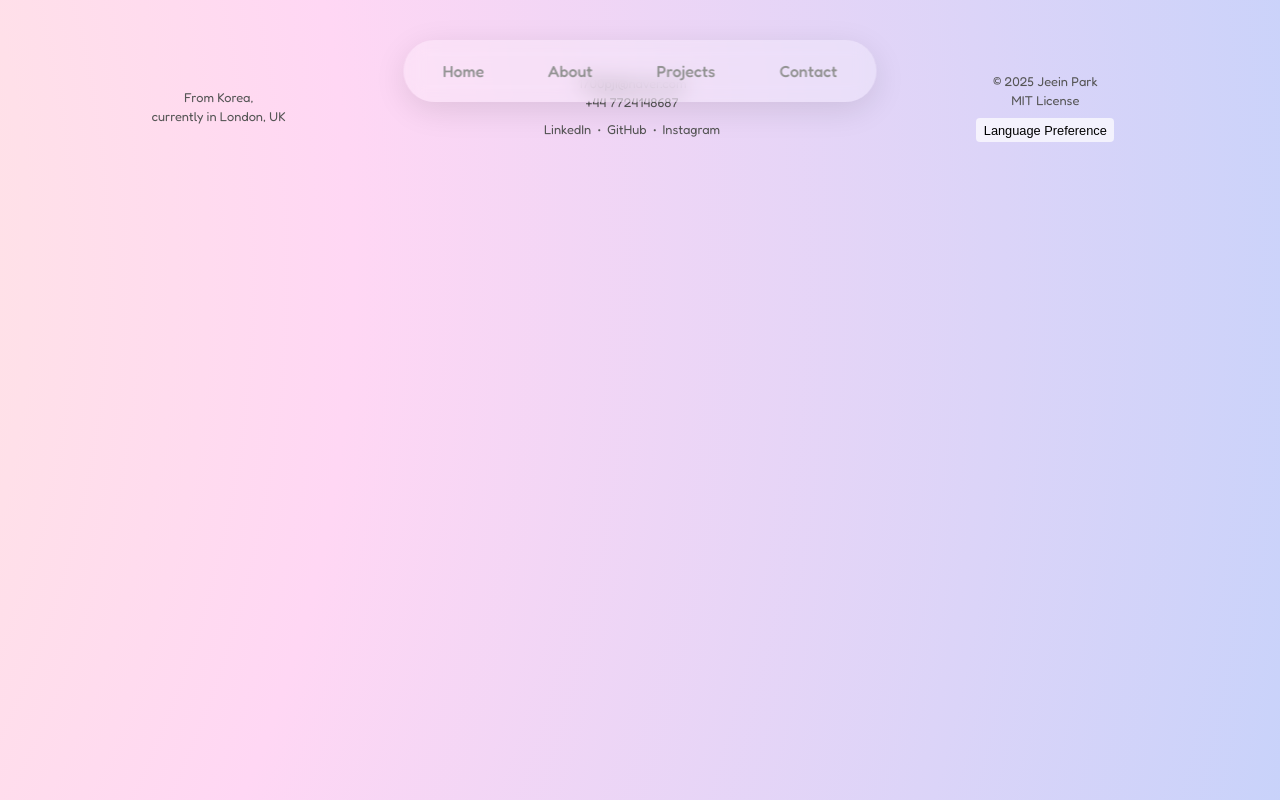
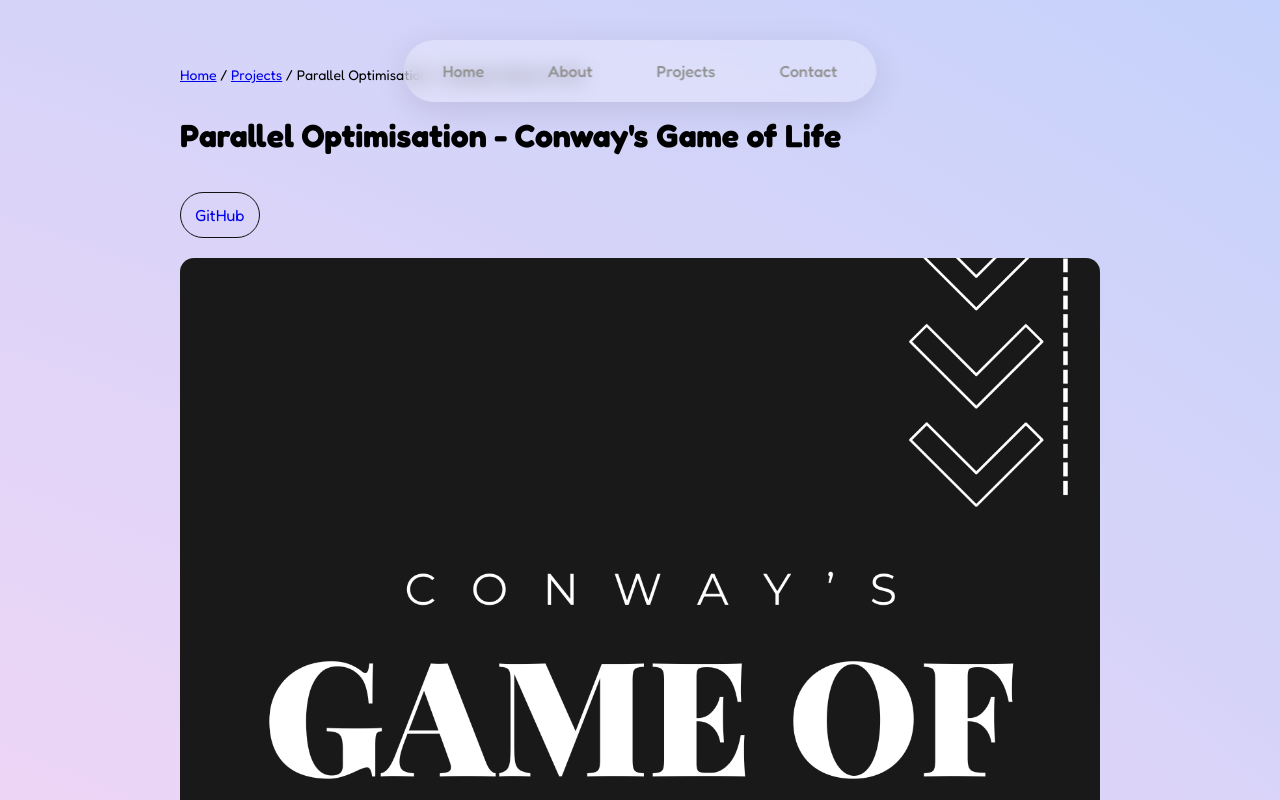
Before and after one commit to JeeIn-Park/JeeIn-Park.github.io, a React (Vite) app: page /projects/game-of-life in a window 1280 px wide. Shown: the top 800 px of the page. Built offline with nearby package versions, Linux system fonts and the light colour scheme.

Commit message:
detail page separation

```diff
--- a/src/App.tsx
+++ b/src/App.tsx
@@ -1,6 +1,7 @@
 import React, { useEffect } from "react";
 import { Routes, Route } from "react-router-dom";
 import { useTranslation } from "react-i18next";
+import ProjectDetail from "./pages/ProjectDetail";
 
 import Navbar from "./components/Navbar";
 import Footer from "./components/Footer";
@@ -26,6 +27,7 @@ const App: React.FC = () => {
         <Route path="/" element={<Hero />} />
         <Route path="/about" element={<About />} />
         <Route path="/projects" element={<Projects />} />
+        <Route path="projects/:slug" element={<ProjectDetail />} />
         <Route path="/contact" element={<Contact />} />
       </Routes>
       <Footer />
--- /dev/null
+++ b/src/data/projects.ts
@@ -0,0 +1,46 @@
+export type ProjectMeta = {
+  slug: string;              // URL용 고유키
+  cover: string;             // 썸네일/포스터 경로
+  github?: string;           // GitHub repo
+  external?: string;         // 외부 웹사이트(있으면 상세에서 버튼 제공)
+  tags?: string[];           // 기술스택 뱃지 등
+};
+
+export const PROJECTS_META: ProjectMeta[] = [
+  {
+    slug: "training-tracker",
+    cover: "/posters/RepVizPoster.png",
+    github: "https://github.com/JeeIn-Park/Training-Tracker-Workout-Monitoring",
+    tags: ["Android", "Kotlin", "Compose", "MVVM"]
+  },
+  {
+    slug: "medic-recall",
+    cover: "/posters/MedicRecallPoster.png",
+    external: "https://medicrecall.com/",
+    tags: ["Flutter", "Firebase", "Spaced Repetition"]
+  },
+  {
+    slug: "maze-solver",
+    cover: "/posters/MazeSolverPoster.png",
+    github: "https://github.com/JeeIn-Park/Maze-Solving-AI",
+    tags: ["Prolog", "AI", "Pathfinding"]
+  },
+  {
+    slug: "graphics-engine",
+    cover: "/posters/GraphicEnginePoster.png",
+    github: "https://github.com/JeeIn-Park/OBJ-3D-Graphics-Animation-Engine",
+    tags: ["C/C++", "3D", "Rendering"]
+  },
+  {
+    slug: "game-of-life",
+    cover: "/posters/GameOfLifePoster.png",
+    github: "https://github.com/JeeIn-Park/The-Game-of-Life-Optimisation",
+    tags: ["Go", "Concurrency", "AWS"]
+  },
+  {
+    slug: "scotland-yard",
+    cover: "/posters/ScotlandYardPoster.png",
+    github: "https://github.com/JeeIn-Park/Scotland-Yard-Board-Game",
+    tags: ["Java", "Algorithms", "Game"]
+  }
+];
--- a/src/i18n/en.json
+++ b/src/i18n/en.json
@@ -128,36 +128,93 @@
       "comingSoon": "More Exciting Projects Coming Soon!",
       "list": [
         {
+          "slug": "training-tracker",
           "title": "RepViz - Android Developer",
           "date": "January 2024 - June 2024",
           "description": "Kotlin, Jetpack Compose, MVVM, Firebase, API development"
         },
         {
+          "slug": "medic-recall",
           "title": "NHS - Cross Platform Application Developer",
           "date": "October 2022 - May 2023",
           "description": "Flutter, Dart, Firebase, Linter, Dependabot, CI/CD"
         },
         {
+          "slug": "maze-solver",
           "title": "AI Maze Solver",
           "date": "November 2023 - December 2023",
           "description": "Prolog, Pathfinding Algorithm"
         },
         {
+          "slug": "graphics-engine",
           "title": "3D Graphic Rendering and Animation Engine",
           "date": "September 2023 - December 2023",
           "description": "C++, SDL2, 3D Geometry Processing, Linear Algebra"
         },
         {
+          "slug": "game-of-life",
           "title": "Parallel Optimisation - Conway's Game of Life",
           "date": "October 2022 - December 2022",
           "description": "Golang, AWS, Vagrant, Concurrency, Distributed System, TDD"
         },
         {
+          "slug": "scotland-yard",
           "title": "Scotland Yard Boardgame",
           "date": "March 2022 - May 2022",
-                "description": "Java, OOP. Factory Pattern, Observer Pattern, Singleton Pattern, TDD"
+          "description": "Java, OOP, Factory Pattern, Observer Pattern, Singleton Pattern, TDD"
         }
+      ],
+      "details": {
+        "training-tracker": {
+          "title": "RepViz - Android Developer",
+          "intro": "Developed a workout monitoring Android application with Kotlin, Jetpack Compose, and MVVM, integrating Firebase and API development.",
+          "body": [
+            "Increased user engagement by 15% through UI/UX improvements.",
+            "Reduced crash rates by 21% via robust testing and error handling.",
+            "Improved app store ratings by 54% after implementing feedback."
           ]
+        },
+        "medic-recall": {
+          "title": "NHS - Cross Platform Application Developer",
+          "intro": "Built a medical revision app for NHS staff using Flutter and Dart with Firebase backend.",
+          "body": [
+            "Implemented a spaced repetition learning algorithm.",
+            "Integrated CI/CD pipelines using Dependabot and GitHub Actions."
+          ]
+        },
+        "maze-solver": {
+          "title": "AI Maze Solver",
+          "intro": "Prolog-based AI maze solver optimising pathfinding.",
+          "body": [
+            "Implemented multiple pathfinding algorithms for different maze configurations.",
+            "Reduced computation time by 25% through algorithmic optimisation."
+          ]
+        },
+        "graphics-engine": {
+          "title": "3D Graphic Rendering and Animation Engine",
+          "intro": "C++ engine for rendering and animating 3D models.",
+          "body": [
+            "Implemented 3D geometry processing and transformation pipeline.",
+            "Used SDL2 for real-time rendering."
+          ]
+        },
+        "game-of-life": {
+          "title": "Parallel Optimisation - Conway's Game of Life",
+          "intro": "Optimised Conway’s Game of Life simulation with Golang concurrency and AWS deployment.",
+          "body": [
+            "Improved performance by 32% through parallel processing.",
+            "Implemented distributed computing using the Broker-Worker pattern."
+          ]
+        },
+        "scotland-yard": {
+          "title": "Scotland Yard Boardgame",
+          "intro": "Java implementation of the Scotland Yard board game.",
+          "body": [
+            "Applied Factory, Observer, and Singleton design patterns.",
+            "Implemented TDD for reliable game logic."
+          ]
+        }
+      }
     },
 
   "langPrefButton": "Language Preference"
--- a/src/i18n/ko.json
+++ b/src/i18n/ko.json
@@ -125,37 +125,95 @@
     "comingSoon": "진행 중인 프로젝트가 더 많답니다! 앞으로 많이 기대해 주세요 :)",
     "list": [
       {
+        "slug": "training-tracker",
         "title": "RepViz - 안드로이드 개발자",
         "date": "2024년 1월 - 2024년 6월",
         "description": "Kotlin, Jetpack Compose, MVVM, Firebase, API 개발"
       },
       {
+        "slug": "medic-recall",
         "title": "NHS - 크로스 플랫폼 앱 개발자",
         "date": "2022년 10월 - 2023년 5월",
         "description": "Flutter, Dart, Firebase, Linter, Dependabot, CI/CD"
       },
       {
+        "slug": "maze-solver",
         "title": "AI 미로 찾기",
         "date": "2023년 11월 - 2023년 12월",
         "description": "Prolog, 경로 탐색 알고리즘"
       },
       {
+        "slug": "graphics-engine",
         "title": "3D 그래픽 렌더링 및 애니메이션 엔진",
         "date": "2023년 9월 - 2023년 12월",
         "description": "C++, SDL2, 3D 기하 처리, 선형대수"
       },
       {
+        "slug": "game-of-life",
         "title": "병렬 최적화 - 콘웨이의 생명 게임",
         "date": "2022년 10월 - 2022년 12월",
         "description": "Golang, AWS, Vagrant, 병렬 처리, 분산 시스템, TDD"
       },
       {
+        "slug": "scotland-yard",
         "title": "스코틀랜드 야드 보드게임",
         "date": "2022년 3월 - 2022년 5월",
         "description": "Java, OOP, 팩토리 패턴, 옵저버 패턴, 싱글톤 패턴, TDD"
       }
+    ],
+    "details": {
+      "training-tracker": {
+        "title": "RepViz - 안드로이드 개발자",
+        "intro": "Kotlin, Jetpack Compose, MVVM을 사용하여 운동 기록 앱을 개발하고 Firebase와 API를 연동했습니다.",
+        "body": [
+          "UI/UX 개선으로 사용자 참여도 15% 증가",
+          "견고한 테스트와 예외 처리로 크래시율 21% 감소",
+          "피드백 반영 후 앱 평점 54% 향상"
         ]
       },
+      "medic-recall": {
+        "title": "NHS - 크로스 플랫폼 앱 개발자",
+        "intro": "Flutter와 Dart로 의료인 대상 복습 앱을 개발하고 Firebase를 백엔드로 사용했습니다.",
+        "body": [
+          "간격 반복 학습 알고리즘 구현",
+          "Dependabot과 GitHub Actions 기반 CI/CD 파이프라인 구축"
+        ]
+      },
+      "maze-solver": {
+        "title": "AI 미로 찾기",
+        "intro": "Prolog 기반의 AI 경로 탐색기",
+        "body": [
+          "다양한 미로 구조에 대응하는 경로 탐색 알고리즘 구현",
+          "알고리즘 최적화로 계산 시간 25% 단축"
+        ]
+      },
+      "graphics-engine": {
+        "title": "3D 그래픽 렌더링 및 애니메이션 엔진",
+        "intro": "C++ 기반의 3D 렌더링 및 애니메이션 엔진",
+        "body": [
+          "3D 기하 처리와 변환 파이프라인 구현",
+          "SDL2를 사용한 실시간 렌더링"
+        ]
+      },
+      "game-of-life": {
+        "title": "병렬 최적화 - 콘웨이의 생명 게임",
+        "intro": "Golang의 동시성 기능과 AWS 배포를 활용한 콘웨이의 생명 게임 시뮬레이션 최적화",
+        "body": [
+          "병렬 처리로 성능 32% 향상",
+          "Broker-Worker 패턴을 통한 분산 컴퓨팅 구현"
+        ]
+      },
+      "scotland-yard": {
+        "title": "스코틀랜드 야드 보드게임",
+        "intro": "Java로 구현한 스코틀랜드 야드 보드게임",
+        "body": [
+          "팩토리, 옵저버, 싱글톤 패턴 적용",
+          "TDD 기반으로 안정적인 게임 로직 구현"
+        ]
+      }
+    }
+  },
+
 
   "langPrefButton": "언어 설정 (Language)"
   }
--- /dev/null
+++ b/src/pages/ProjectDetail.css
@@ -0,0 +1,50 @@
+/* src/pages/ProjectDetail.css */
+.container {
+  max-width: 920px;
+  margin: 0 auto;
+  padding: 24px;
+}
+
+.breadcrumbs {
+  font-size: 14px;
+  margin-bottom: 12px;
+}
+
+.prose p {
+  line-height: 1.68;
+  font-size: 16px;
+}
+
+.pd-actions {
+  display: flex;
+  gap: 8px;
+  flex-wrap: wrap;
+  margin: 8px 0;
+}
+
+.hero {
+  width: 100%;
+  border-radius: 14px;
+  margin: 12px 0 16px;
+}
+
+.lead {
+  font-weight: 500;
+  opacity: 0.9;
+}
+
+.btn {
+  padding: 10px 14px;
+  border-radius: 999px;
+  border: 1px solid #111;
+  text-decoration: none;
+  display: inline-block;
+}
+
+.btn.ghost {
+  border-color: #bbb;
+}
+
+.spacer {
+  margin-top: 24px;
+}
--- /dev/null
+++ b/src/pages/ProjectDetail.tsx
@@ -0,0 +1,70 @@
+import React from "react";
+import { useParams, Link } from "react-router-dom";
+import { motion } from "framer-motion";
+import { useTranslation } from "react-i18next";
+import { PROJECTS_META } from "../data/projects";
+import "./ProjectDetail.css"; // 필요 시 CSS 작성
+
+const ProjectDetail: React.FC = () => {
+  const { slug } = useParams<{ slug: string }>();
+  const { t } = useTranslation();
+
+  const meta = PROJECTS_META.find(p => p.slug === slug);
+  const detail = t(`projects.details.${slug}`, { returnObjects: true }) as
+    | { title: string; intro?: string; body?: string[] }
+    | undefined;
+
+  if (!meta || !detail) {
+    return (
+      <main className="container">
+        <h1>Not found</h1>
+        <Link to="/projects" className="btn ghost">← Back to Projects</Link>
+      </main>
+    );
+  }
+
+  return (
+    <main className="container">
+      <nav className="breadcrumbs">
+        <Link to="/">Home</Link> / <Link to="/projects">Projects</Link> / <span>{detail.title}</span>
+      </nav>
+
+      <article className="prose">
+        <header>
+          <h1>{detail.title}</h1>
+          <div className="pd-actions">
+            {meta.github && (
+              <a className="btn" href={meta.github} target="_blank" rel="noreferrer">
+                GitHub
+              </a>
+            )}
+            {meta.external && (
+              <a className="btn ghost" href={meta.external} target="_blank" rel="noreferrer">
+                Visit site
+              </a>
+            )}
+          </div>
+        </header>
+
+        <motion.img
+          src={meta.cover}
+          alt={detail.title}
+          className="hero"
+          initial={{ opacity: 0, scale: 0.98 }}
+          animate={{ opacity: 1, scale: 1 }}
+          transition={{ duration: 0.4 }}
+        />
+
+        {detail.intro && <p className="lead">{detail.intro}</p>}
+        {Array.isArray(detail.body) &&
+          detail.body.map((para, idx) => <p key={idx}>{para}</p>)}
+
+        <footer className="spacer">
+          <Link to="/projects" className="btn ghost">← Back to Projects</Link>
+        </footer>
+      </article>
+    </main>
+  );
+};
+
+export default ProjectDetail;
--- a/src/pages/Projects.tsx
+++ b/src/pages/Projects.tsx
@@ -2,54 +2,40 @@ import React from "react";
 import { motion } from "framer-motion";
 import { useInView } from "react-intersection-observer";
 import { useTranslation } from "react-i18next";
+import { Link } from "react-router-dom";
 import "./Projects.css";
 import ContextualCTA from "../components/ContextualCTA";
-
-const images = [
-  "/posters/RepVizPoster.png",
-  "/posters/MedicRecallPoster.png",
-  "/posters/MazeSolverPoster.png",
-  "/posters/GraphicEnginePoster.png",
-  "/posters/GameOfLifePoster.png",
-  "/posters/ScotlandYardPoster.png"
-];
-
-const links = [
-  "https://github.com/JeeIn-Park/Training-Tracker-Workout-Monitoring",
-  "https://medicrecall.com/",
-  "https://github.com/JeeIn-Park/Maze-Solving-AI",
-  "https://github.com/JeeIn-Park/OBJ-3D-Graphics-Animation-Engine",
-  "https://github.com/JeeIn-Park/The-Game-of-Life-Optimisation",
-  "https://github.com/JeeIn-Park/Scotland-Yard-Board-Game"
-];
+import { PROJECTS_META } from "../data/projects"; // slug, cover, github 등
 
 const Projects: React.FC = () => {
   const { t } = useTranslation();
-  const projects = t("projects.list", { returnObjects: true }) as {
+  const i18nList = t("projects.list", { returnObjects: true }) as {
+    slug: string;
     title: string;
     date: string;
     description: string;
   }[];
 
+  // slug로 merge
+  const projects = PROJECTS_META.map(meta => {
+    const i18nData = i18nList.find(p => p.slug === meta.slug);
+    return { ...meta, ...i18nData };
+  });
+
   return (
     <section className="projects-section">
-      {/* Optional: add title back */}
-      {/* <motion.h2 className="projects-title" ...>{t("projects.title")}</motion.h2> */}
-
       <div className="projects-grid">
-        {projects.map((project, index) => {
+        {projects.map((project) => {
           const [ref, inView] = useInView({
             triggerOnce: true,
             threshold: 0.15,
           });
 
           return (
-            <a
-              key={index}
-              href={links[index]}
+            <Link
+              key={project.slug}
+              to={`/projects/${project.slug}`}
               className="project-card-link"
-              target="_blank"
-              rel="noopener noreferrer"
             >
               <motion.div
                 ref={ref}
@@ -60,7 +46,7 @@ const Projects: React.FC = () => {
                 transition={{ type: "spring", stiffness: 200, damping: 10 }}
               >
                 <motion.img
-                  src={images[index]}
+                  src={project.cover}
                   alt={project.title}
                   className="project-image"
                 />
@@ -70,7 +56,7 @@ const Projects: React.FC = () => {
                   <p className="project-description">{project.description}</p>
                 </div>
               </motion.div>
-            </a>
+            </Link>
           );
         })}
       </div>
```
Also changed, not shown: src/data/project.ts (deleted). Lines whose indentation alone changed are shown as unchanged.
